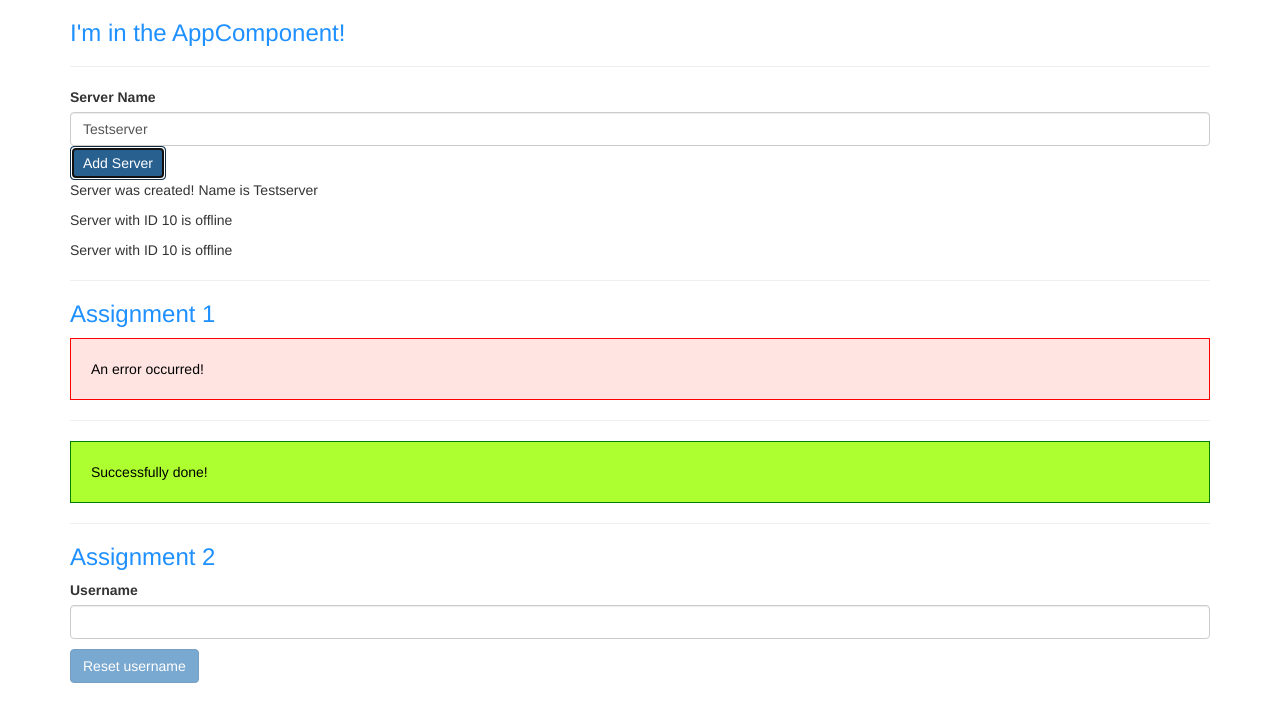
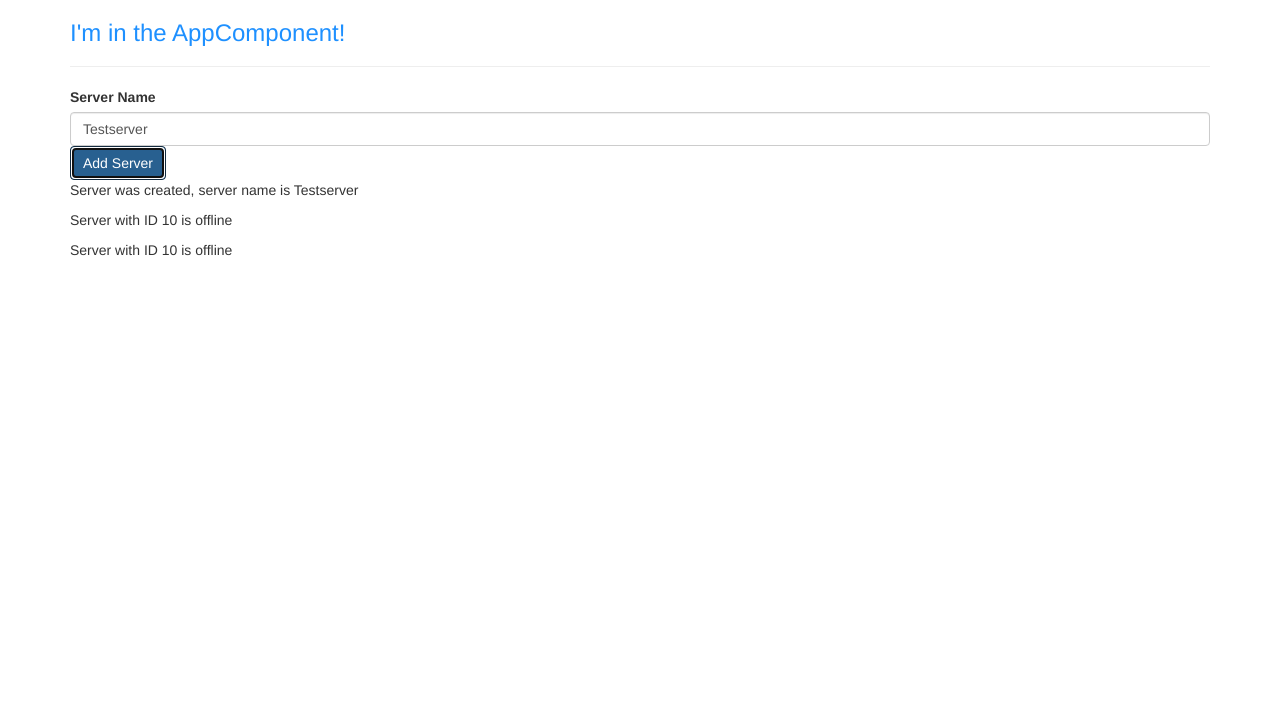
Before and after one commit to allanfantoni/my-first-app, an Angular app: page / in a window 1280 px wide. Both pictures are taken after a click on the button "Add Server". Shown: the top 722 px of the page. Built offline with nearby package versions, Linux system fonts and the light colour scheme.

Commit message:
Using ngIf to output data conditionally

```diff
--- a/src/app/app.component.html
+++ b/src/app/app.component.html
@@ -6,14 +6,14 @@
       <app-servers></app-servers>
       <!-- <div app-servers></div> like a attribute -->
       <!-- <div class="app-servers"></div> like a class -->
-      <hr>
+      <!-- <hr>
       <h3>Assignment 1</h3>
       <app-warning-alert></app-warning-alert>
       <hr>
       <app-success-alert></app-success-alert>
       <hr>
       <h3>Assignment 2</h3>
-      <app-reset-username></app-reset-username>
+      <app-reset-username></app-reset-username> -->
     </div>
   </div>
 </div>
--- a/src/app/servers/servers.component.html
+++ b/src/app/servers/servers.component.html
@@ -14,7 +14,8 @@
 
 <!-- string interpolation -->
 <!-- <p>{{ allowNewServer }}</p> -->
-<p>{{ serverCreationStatus }}</p>
+<!-- <p>{{ serverCreationStatus }}</p> -->
+<p *ngIf="serverCreated">Server was created, server name is {{ serverName }}</p>
 
 <app-server></app-server>
 <app-server></app-server>
--- a/src/app/servers/servers.component.ts
+++ b/src/app/servers/servers.component.ts
@@ -16,18 +16,19 @@ export class ServersComponent implements OnInit {
   allowNewServer = false;
   serverCreationStatus = 'No server was created!';
   serverName = 'Testserver';
-  userName = '';
+  serverCreated = false;
 
   constructor() {
     setTimeout(() => {
       this.allowNewServer = true;
     }, 2000);
-   }
+  }
 
   ngOnInit(): void {
   }
 
   onCreateServer() {
+    this.serverCreated = true;
     this.serverCreationStatus = 'Server was created! Name is ' + this.serverName;
   }
 
```
